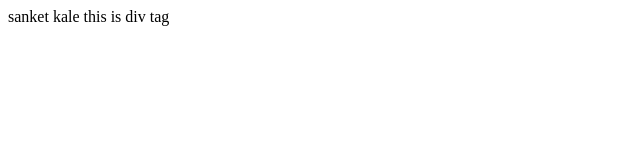
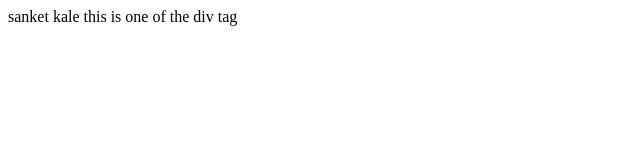
Before and after one commit to Sanketkale0726/LocalRepo, a plain HTML site: page index.html in a window 1280 px wide. Shown: the full height of the page, 0-640 px from the left. Drawn offline with Linux system fonts and the light colour scheme.

Commit message:
add one special keyword

```diff
--- a/index.html
+++ b/index.html
@@ -8,7 +8,7 @@
 <body>
     <div>
        sanket kale
-       this is div tag
+       this  is one of the div tag
     </div>
 </body>
 </html>
```
